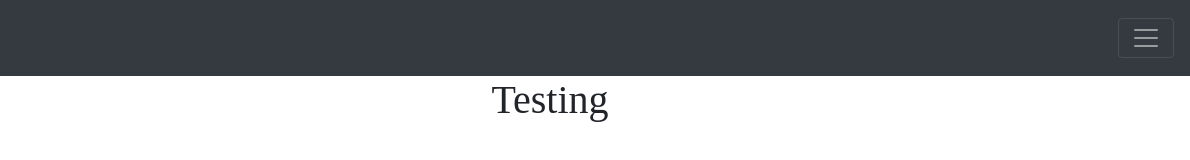
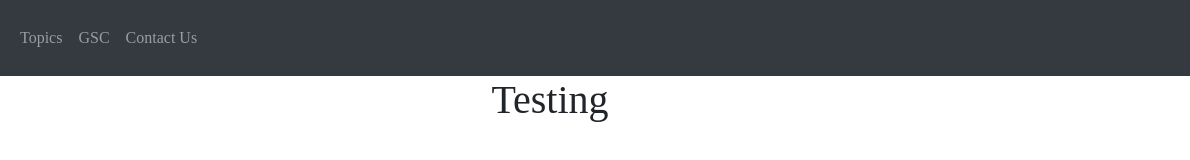
Before and after one commit to redmezz/NetworkNinjaWebPage, a plain HTML site: page index.html in a window 1280 px wide. Shown: the full height of the page, 90-1280 px from the left. Drawn offline with nearby package versions, Linux system fonts and the light colour scheme.

Commit message:
Finished Navbar...sort of

```diff
--- a/CSS/master.css
+++ b/CSS/master.css
@@ -2,8 +2,3 @@ body {
   font-family: "Montserrat";
   text-align: center;
 }
-
-.navbar {
-  font-family: "Montserrat-Black";
-  color: #fff;
-}
--- a/index.html
+++ b/index.html
@@ -7,6 +7,8 @@
 
     <!-- Bootstrap -->
     <link rel="stylesheet" href="https://cdn.jsdelivr.net/npm/bootstrap@4.5.3/dist/css/bootstrap.min.css" integrity="sha384-TX8t27EcRE3e/ihU7zmQxVncDAy5uIKz4rEkgIXeMed4M0jlfIDPvg6uqKI2xXr2" crossorigin="anonymous">
+    <script src="https://cdn.jsdelivr.net/npm/@popperjs/core@2.5.4/dist/umd/popper.min.js" integrity="sha384-q2kxQ16AaE6UbzuKqyBE9/u/KzioAlnx2maXQHiDX9d4/zp8Ok3f+M7DPm+Ib6IU" crossorigin="anonymous"></script>
+    <script src="https://cdn.jsdelivr.net/npm/bootstrap@5.0.0-beta1/dist/js/bootstrap.min.js" integrity="sha384-pQQkAEnwaBkjpqZ8RU1fF1AKtTcHJwFl3pblpTlHXybJjHpMYo79HY3hIi4NKxyj" crossorigin="anonymous"></script>
 
     <!-- Local CSS -->
     <link rel="stylesheet" href="css/master.css">
@@ -15,25 +17,26 @@
 
   <body>
 
-    <section id="title">
+    <section class="colored-section" id="title">
 
       <!-- Nav Bar -->
-      <nav class="navbar navbar-dark bg-dark sticky-top">
+      <nav class="navbar navbar-dark bg-dark navbar-expand-lg sticky-top">
         <a class="navbar-brand " href="">
           <img src="pictures\network_ninja_icon.png" alt="Network Ninja Icon" width="70" height="50">
         </a>
-        <button class="navbar-toggler" type="button" data-toggle="collapse" data-target="#navbarSupportedContent" aria-controls="navbarSupportedContent" aria-expanded="false" aria-label="Toggle navigation">
+        <button class="navbar-toggler" type="button" data-bs-toggle="collapse" data-bs-target="#navbarNav" aria-controls="navbarNav" aria-expanded="false" aria-label="Toggle navigation">
           <span class="navbar-toggler-icon"></span>
-        <div class="collapse navbar-collapse" id="navbarSupportedContent">
-          <ul class="navbar-nav ml-auto">
+        </button>
+        <div class="collapse navbar-collapse" id="navbarNav">
+          <ul class="navbar-nav">
             <li class="nav-item">
-              <a class="nav-link" href="#">Contact</a>
+              <a class="nav-link" aria-current="page" href="#">Topics</a>
             </li>
             <li class="nav-item">
-              <a class="nav-link" href="#">Pricing</a>
+              <a class="nav-link" href="#">GSC</a>
             </li>
             <li class="nav-item">
-              <a class="nav-link" href="#">Download</a>
+              <a class="nav-link" href="#">Contact Us</a>
             </li>
           </ul>
         </div>
```
